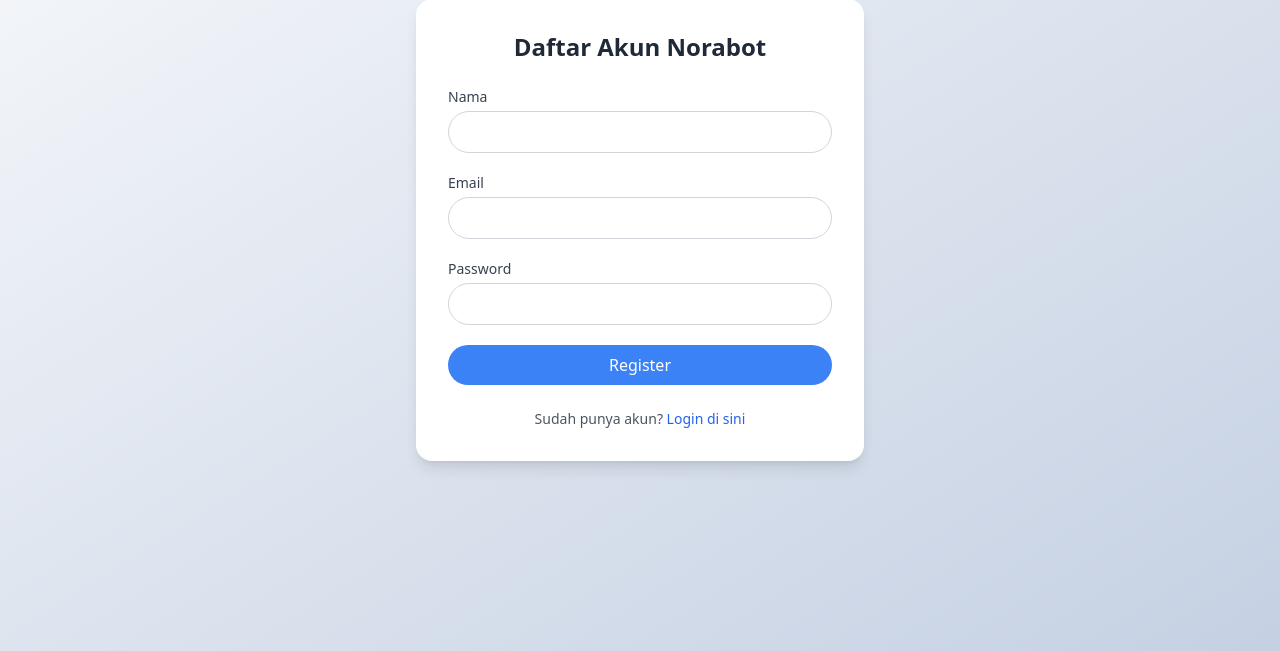
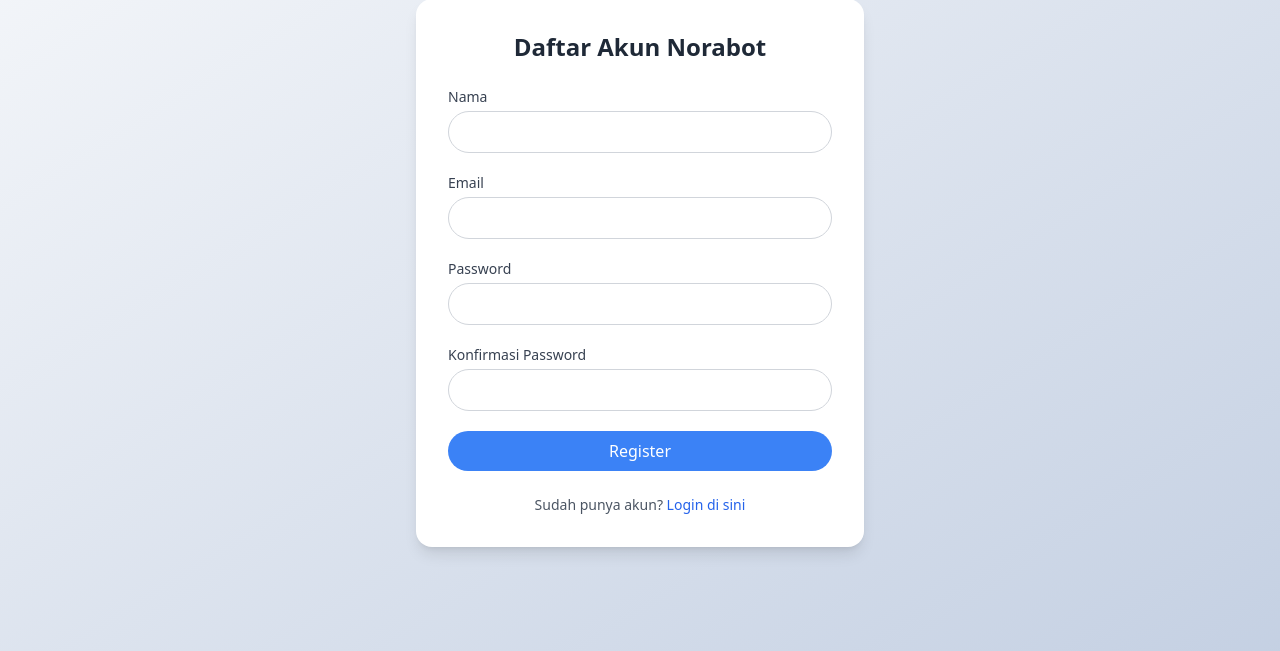
Before and after one commit to noranur03/gemini-chatbot, a Flask app: page /register in a window 1280 px wide. Shown: the part 101-752 px from the top of the page. Run offline with Flask 3, Linux system fonts and the light colour scheme; some libraries are stand-ins or nearby versions.

Commit message:
Update register.html

```diff
--- a/app/templates/register.html
+++ b/app/templates/register.html
@@ -4,22 +4,46 @@
 <div class="flex justify-center items-center mt-10">
   <div class="bg-white shadow-lg rounded-2xl w-full max-w-md p-8">
     <h2 class="text-2xl font-bold text-center text-gray-800 mb-6">Daftar Akun Norabot</h2>
+
+    {# Bagian untuk menampilkan Flash Messages #}
+    {% with messages = get_flashed_messages(with_categories=true) %}
+      {% if messages %}
+        <div class="mb-4">
+          {% for category, message in messages %}
+            <div class="p-3 mb-2 rounded-lg text-sm
+                        {% if category == 'error' %}bg-red-100 text-red-700{% endif %}
+                        {% if category == 'success' %}bg-green-100 text-green-700{% endif %}
+                        {% if category == 'info' %}bg-blue-100 text-blue-700{% endif %}">
+              {{ message }}
+            </div>
+          {% endfor %}
+        </div>
+      {% endif %}
+    {% endwith %}
+
     <form method="POST" class="space-y-5">
       <div>
-        <label class="block text-sm font-medium text-gray-700 mb-1">Nama</label>
-        <input type="text" name="name" required
+        <label class="block text-sm font-medium text-gray-700 mb-1" for="name">Nama</label>
+        <input type="text" id="name" name="name" required
                class="w-full px-4 py-2 border border-gray-300 rounded-full focus:outline-none focus:ring-2 focus:ring-blue-400">
       </div>
       <div>
-        <label class="block text-sm font-medium text-gray-700 mb-1">Email</label>
-        <input type="email" name="email" required
+        <label class="block text-sm font-medium text-gray-700 mb-1" for="email">Email</label>
+        <input type="email" id="email" name="email" required
                class="w-full px-4 py-2 border border-gray-300 rounded-full focus:outline-none focus:ring-2 focus:ring-blue-400">
       </div>
       <div>
-        <label class="block text-sm font-medium text-gray-700 mb-1">Password</label>
-        <input type="password" name="password" required
+        <label class="block text-sm font-medium text-gray-700 mb-1" for="password">Password</label>
+        <input type="password" id="password" name="password" required
                class="w-full px-4 py-2 border border-gray-300 rounded-full focus:outline-none focus:ring-2 focus:ring-blue-400">
       </div>
+      {# BARIS BARU UNTUK KONFIRMASI PASSWORD #}
+      <div>
+        <label class="block text-sm font-medium text-gray-700 mb-1" for="confirm_password">Konfirmasi Password</label>
+        <input type="password" id="confirm_password" name="confirm_password" required
+               class="w-full px-4 py-2 border border-gray-300 rounded-full focus:outline-none focus:ring-2 focus:ring-blue-400">
+      </div>
+      {# AKHIR DARI BARIS BARU #}
       <button type="submit"
               class="w-full bg-blue-500 text-white py-2 px-4 rounded-full hover:bg-blue-600 transition duration-200">
         Register
```
